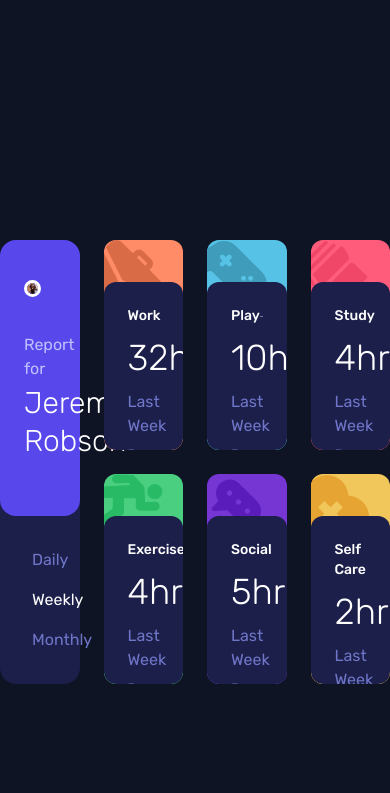
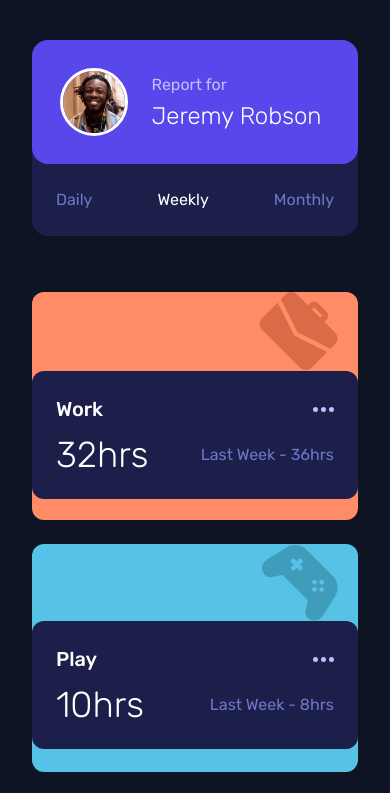
Before and after one commit to ShrutiShinde418/FrontendMentor7, a website built with Vite: page time-tracking-dashboard/index.html in a window 390 px wide. Shown: the top 793 px of the page. Built offline with nearby package versions, Linux system fonts and the light colour scheme.

Commit message:
update(responsiveness for mobile view)

```diff
--- a/time-tracking-dashboard/css/index.css
+++ b/time-tracking-dashboard/css/index.css
@@ -4,11 +4,11 @@
 @tailwind utilities;
 
 .activity__card {
-  @apply rounded-xl relative overflow-hidden flex flex-col;
+  @apply rounded-xl sm:relative overflow-hidden flex flex-col;
 }
 
 .activity__section {
-  @apply xl:p-8 p-6 rounded-xl absolute w-full h-[80%] -bottom-0 flex flex-col lg:gap-6 gap-3;
+  @apply bg-darkBlue cursor-pointer hover:bg-bgHoverColor xl:p-8 p-6 rounded-xl sm:absolute w-full sm:h-[80%] sm:-bottom-0 flex flex-col lg:gap-6 gap-3;
 }
 
 .activity__header {
@@ -16,11 +16,11 @@
 }
 
 .activity__title {
-  @apply lg:text-lg text-sm font-medium;
+  @apply lg:text-lg sm:text-sm text-xl font-medium;
 }
 
 .activity__info {
-  @apply flex flex-col gap-3;
+  @apply flex sm:flex-col justify-between items-center sm:items-start sm:gap-3;
 }
 
 .activity__time {
--- a/time-tracking-dashboard/index.html
+++ b/time-tracking-dashboard/index.html
@@ -13,25 +13,31 @@
     <link rel="stylesheet" href="./css/index.css" />
   </head>
   <body
-    class="font-rubik min-h-screen grid place-items-center bg-veryDarkBlue text-white xl:mx-24 lg:mx-16 md:mx-8 mt-10 mb-10"
+    class="font-rubik min-h-screen grid sm:place-items-center bg-veryDarkBlue text-white xl:mx-24 lg:mx-16 mx-8 mt-10 mb-10"
   >
-    <main class="grid grid-cols-4 grid-rows-2 lg:gap-9 gap-6">
-      <div class="row-span-2">
+    <main
+      class="grid sm:grid-cols-4 sm:grid-rows-2 grid-cols-1 grid-rows-7 lg:gap-9 gap-6"
+    >
+      <div class="sm:row-span-2">
         <div class="bg-darkBlue rounded-2xl">
           <div
-            class="bg-blue lg:pl-8 pl-6 lg:pr-4 pr-3 lg:pt-8 pt-10 lg:pb-20 pb-14 rounded-2xl flex flex-col"
+            class="bg-blue lg:pl-8 sm:pl-6 lg:pr-4 sm:pr-3 lg:pt-8 sm:pt-10 lg:pb-20 sm:pb-14 p-7 rounded-2xl flex sm:flex-col gap-6 sm:gap-0"
           >
             <img
               src="./images/image-jeremy.png"
               alt="Jeremy Robson"
-              class="w-2/5 border-box border-[3px] border-white rounded-full"
+              class="sm:w-2/5 w-3/12 border-box border-[3px] border-white rounded-full"
             />
-            <h1 class="mt-9 mb-1 text-paleBlue">Report for</h1>
-            <h1 class="lg:text-4xl text-3xl font-extralight leading-tight">
-              Jeremy Robson
-            </h1>
+            <div class="flex flex-col justify-center sm:justify-start">
+              <h1 class="sm:mt-9 mb-1 text-paleBlue">Report for</h1>
+              <h1
+                class="lg:text-4xl md:text-3xl sm:text-2xl text-2xl font-extralight leading-tight"
+              >
+                Jeremy Robson
+              </h1>
+            </div>
           </div>
-          <div class="p-8 flex flex-col gap-4">
+          <div class="sm:p-8 p-6 flex sm:flex-col justify-between gap-4">
             <h2
               class="text-desaturatedBlue lg:text-lg text-base hover:text-white"
             >
@@ -50,9 +56,7 @@
         <div class="flex justify-end">
           <img src="./images/icon-work.svg" alt="Work" class="mr-5" />
         </div>
-        <div
-          class="bg-darkBlue activity__section cursor-pointer hover:bg-bgHoverColor"
-        >
+        <div class="activity__section cursor-pointer hover:bg-bgHo">
           <div class="activity__header">
             <p class="activity__title">Work</p>
             <button type="button" class="button">
@@ -69,9 +73,7 @@
         <div class="flex justify-end">
           <img src="./images/icon-play.svg" alt="Play" class="mr-5" />
         </div>
-        <div
-          class="bg-darkBlue activity__section cursor-pointer hover:bg-bgHoverColor"
-        >
+        <div class="activity__section cursor-pointer hover:bg-bgHo">
           <div class="activity__header">
             <p class="activity__title">Play</p>
             <button type="button" class="button">
@@ -88,9 +90,7 @@
         <div class="flex justify-end">
           <img src="./images/icon-study.svg" alt="Study" class="mr-5" />
         </div>
-        <div
-          class="bg-darkBlue activity__section cursor-pointer hover:bg-bgHoverColor"
-        >
+        <div class="activity__section cursor-pointer hover:bg-bgHo">
           <div class="activity__header">
             <p class="activity__title">Study</p>
             <button type="button" class="button">
@@ -107,9 +107,7 @@
         <div class="flex justify-end">
           <img src="./images/icon-exercise.svg" alt="Exercise" class="mr-5" />
         </div>
-        <div
-          class="bg-darkBlue activity__section cursor-pointer hover:bg-bgHoverColor"
-        >
+        <div class="activity__section cursor-pointer hover:bg-bgHo">
           <div class="activity__header">
             <p class="activity__title">Exercise</p>
             <button type="button" class="button">
@@ -126,9 +124,7 @@
         <div class="flex justify-end">
           <img src="./images/icon-social.svg" alt="Social" class="mr-5" />
         </div>
-        <div
-          class="bg-darkBlue activity__section cursor-pointer hover:bg-bgHoverColor"
-        >
+        <div class="activity__section cursor-pointer hover:bg-bgHo">
           <div class="activity__header">
             <p class="activity__title">Social</p>
             <button type="button" class="button">
@@ -145,9 +141,7 @@
         <div class="flex justify-end">
           <img src="./images/icon-self-care.svg" alt="Self Care" class="mr-5" />
         </div>
-        <div
-          class="bg-darkBlue activity__section cursor-pointer hover:bg-bgHoverColor"
-        >
+        <div class="activity__section cursor-pointer hover:bg-bgHo">
           <div class="activity__header">
             <p class="activity__title">Self Care</p>
             <button type="button" class="button">
--- a/time-tracking-dashboard/package.json
+++ b/time-tracking-dashboard/package.json
@@ -5,7 +5,7 @@
   "devDependencies": {
     "autoprefixer": "^10.4.14",
     "postcss": "^8.4.27",
-    "tailwindcss": "^3.3.3"
+    "tailwindcss": "^3.4.11"
   },
   "dependencies": {
     "vite": "^4.4.9"
```
Also changed, not shown: 1 other file.
